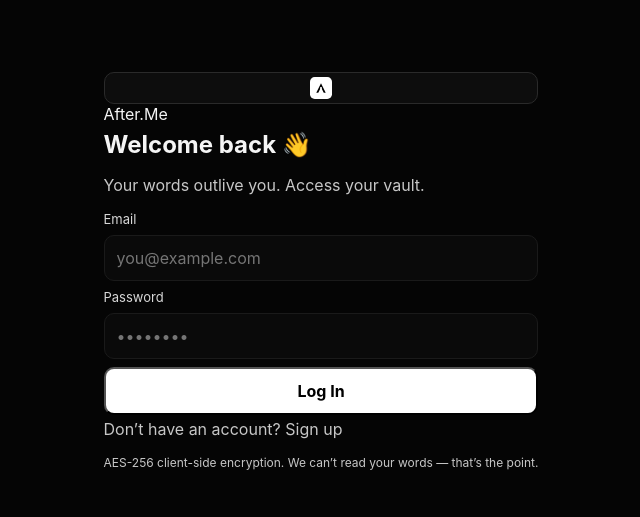
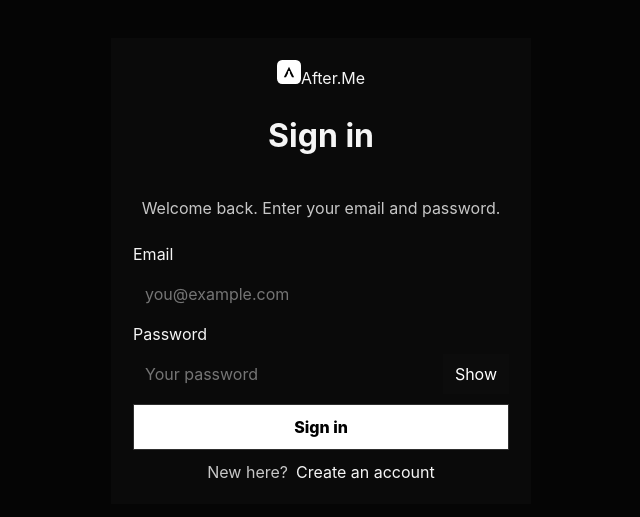
Before and after one commit to emirusmaximus/after-me-starter, a Next.js app: page /login in a window 1280 px wide. Shown: the part 129-646 px from the top of the page, without its empty margins (319-959 px from the left). Built offline with nearby package versions, Linux system fonts and the light colour scheme; no server answers.

Commit message:
Update page.tsx

```diff
--- a/app/login/page.tsx
+++ b/app/login/page.tsx
@@ -1,114 +1,70 @@
+// app/login/page.tsx
 "use client";
 
-import { Suspense, useState } from "react";
+import Link from "next/link";
 import { useRouter, useSearchParams } from "next/navigation";
+import { useState } from "react";
 import { supabase } from "@/lib/supabaseClient";
-import Link from "next/link";
-import { motion } from "framer-motion";
 
 export default function LoginPage() {
-  return (
-    <Suspense
-      fallback={
-        <main className="auth-shell"><div className="glass">Loading…</div></main>
-      }
-    >
-      <LoginInner />
-    </Suspense>
-  );
-}
-
-function LoginInner() {
   const router = useRouter();
-  const params = useSearchParams();
-  const redirectTo = params.get("redirectTo") || "/dashboard";
-
+  const qp = useSearchParams();
   const [email, setEmail] = useState("");
   const [password, setPassword] = useState("");
-  const [err, setErr] = useState("");
-  const [loading, setLoading] = useState(false);
+  const [show, setShow] = useState(false);
+  const [err, setErr] = useState<string | null>(null);
+  const [busy, setBusy] = useState(false);
 
-  async function handleLogin(e: React.FormEvent<HTMLFormElement>) {
-    e.preventDefault();
-    setErr("");
-    setLoading(true);
+  const onSubmit = async (e: React.FormEvent) => {
+    e.preventDefault(); setBusy(true); setErr(null);
     const { error } = await supabase.auth.signInWithPassword({ email, password });
-    setLoading(false);
-    if (error) return setErr(error.message);
-    router.replace(redirectTo);
-  }
+    setBusy(false);
+    if (error) setErr(error.message);
+    else router.replace(qp.get("redirectTo") || "/dashboard");
+  };
 
   return (
-    <main className="auth-shell">
-      <motion.div
-        className="glass"
-        initial={{ opacity: 0, y: 16 }}
-        animate={{ opacity: 1, y: 0 }}
-        transition={{ duration: 0.4 }}
-      >
-        <Link href="/" className="brand">
-          <span className="badge"><img src="/logo.svg" alt="" width={22} height={22}/></span>
-          <span>After.Me</span>
-        </Link>
+    <main className="auth">
+      <div className="box">
+        <header className="hd">
+          <Link href="/" className="brand">
+            <img src="/logo.svg" width={24} height={24} alt="After.Me"/><span>After.Me</span>
+          </Link>
+          <h1>Sign in</h1>
+          <p className="muted">Welcome back. Enter your email and password.</p>
+        </header>
 
-        <h1>Welcome back 👋</h1>
-        <p className="muted">Your words outlive you. Access your vault.</p>
-
-        <form onSubmit={handleLogin} className="form">
+        <form onSubmit={onSubmit} className="form">
           <label>Email</label>
-          <input
-            type="email" autoComplete="email" placeholder="you@example.com"
-            value={email} onChange={e=>setEmail(e.target.value)} required
-          />
+          <input required type="email" placeholder="you@example.com" value={email} onChange={e=>setEmail(e.target.value)} />
           <label>Password</label>
-          <input
-            type="password" autoComplete="current-password" placeholder="••••••••"
-            value={password} onChange={e=>setPassword(e.target.value)} required
-          />
-          <button className="btn solid" type="submit" disabled={loading}>
-            {loading ? "Logging in…" : "Log In"}
-          </button>
-          {err && <p className="error">{err}</p>}
+          <div className="pw">
+            <input required type={show ? "text" : "password"} placeholder="Your password" value={password} onChange={e=>setPassword(e.target.value)} />
+            <button type="button" className="tog" onClick={()=>setShow(s=>!s)}>{show ? "Hide" : "Show"}</button>
+          </div>
+          {err && <p className="err">{err}</p>}
+          <button className="btn solid full" disabled={busy}>{busy ? "Signing in…" : "Sign in"}</button>
         </form>
 
-        <p className="switch muted">
-          Don’t have an account?{" "}
-          <Link href={`/signup?redirectTo=${encodeURIComponent(redirectTo)}`} className="link">Sign up</Link>
-        </p>
-
-        <div className="tiny muted">
-          AES-256 client-side encryption. We can’t read your words — that’s the point.
+        <div className="row">
+          <span className="muted">New here?</span> <Link href="/signup">Create an account</Link>
         </div>
-      </motion.div>
+      </div>
 
       <style jsx>{`
-        :root{--bg:#050505;--fg:#f5f5f5;--muted:#c7c7c7;--border:#1a1a1a}
-        body{background:radial-gradient(60% 60% at 50% 20%, #0e0e0e 0%, #050505 100%);color:var(--fg)}
-        .auth-shell{min-height:100dvh;display:grid;place-items:center;padding:24px}
-        .glass{
-          width:min(440px,92vw);
-          background:rgba(255,255,255,0.06);
-          border:1px solid rgba(255,255,255,0.12);
-          border-radius:18px;padding:22px 20px;backdrop-filter: blur(10px) saturate(1.2);
-          box-shadow:0 0 32px rgba(255,255,255,.05);
-          display:grid;gap:12px;text-align:left;
-        }
-        .brand{display:inline-flex;align-items:center;gap:10px;color:#fff;font-weight:600;text-decoration:none}
-        .badge{display:grid;place-items:center;border:1px solid #2a2a2a;border-radius:10px;padding:4px;background:#0d0d0d}
-        h1{margin:6px 0 2px;font-size:24px}
-        .muted{color:var(--muted)}
-        .form{display:grid;gap:8px;margin-top:6px}
-        label{font-size:13px;color:#d8d8d8}
-        input{
-          background:#0a0a0a;border:1px solid var(--border);border-radius:10px;color:#fff;padding:12px 12px;
-        }
-        .btn{border-radius:10px;padding:12px 14px;font-weight:700;transition:.2s}
-        .btn.solid{background:#fff;color:#000}
-        .btn:disabled{opacity:.7}
-        .switch{margin-top:4px}
-        .link{color:#fff;border-bottom:1px dashed #3a3a3a}
-        .tiny{font-size:12px;margin-top:2px}
-        .error{color:#ffb4b4;border:1px solid rgba(255,180,180,.3);background:rgba(255,100,100,.1);padding:8px;border-radius:10px}
+        .auth{ min-height:100dvh; display:grid; place-items:center; background:var(--bg); color:var(--fg) }
+        .box{ width:min(420px,92vw); border:1px solid var(--line); background:#0a0a0a; padding:22px }
+        .hd{ display:grid; gap:6px; text-align:center }
+        .brand{ display:inline-flex; gap:10px; align-items:center; margin:0 auto 4px; color:#fff; font-weight:800 }
+        .muted{ color:var(--muted) }
+        .form{ display:grid; gap:8px; margin-top:10px }
+        input{ background:#0a0a0a; border:1px solid var(--line); color:#fff; padding:12px 12px; border-radius:0 }
+        .pw{ display:grid; grid-template-columns:1fr auto; align-items:center; gap:8px }
+        .tog{ border:1px solid var(--line); background:#0c0c0c; color:#fff; padding:10px 12px; border-radius:0 }
+        .err{ color:#ffb3b3; margin:6px 0 0 }
+        .btn{ border:1px solid #2f2f2f; background:#fff; color:#000; padding:12px 14px; font-weight:800; border-radius:0 }
+        .btn.full{ width:100% }
+        .row{ display:flex; gap:8px; justify-content:center; margin-top:12px }
       `}</style>
     </main>
   );
```
